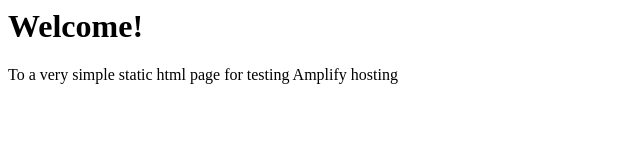
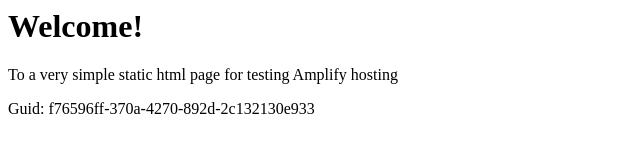
Before and after one commit to aws-aemilia-pdx/Github-PR-Commit-Integration-Test-DoNotTouch-GitHubAutoBuildCanaryTest-v1-preprod-us-west-2, a website: page src/index.html in a window 1280 px wide. Shown: the whole page, without its empty margins (0-640 px from the left). Drawn offline with Linux system fonts and the light colour scheme.

Commit message:
commit from integ tests

```diff
--- a/src/index.html
+++ b/src/index.html
@@ -1,3 +1,5 @@
+
+
 <html lang="en">
 
 <head>
@@ -10,6 +12,6 @@
 <body>
     <h1>Welcome!</h1>
     <p>To a very simple static html page for testing Amplify hosting</p>
-</body>
+    <p>Guid: f76596ff-370a-4270-892d-2c132130e933</p></body>
 
 </html>
```
